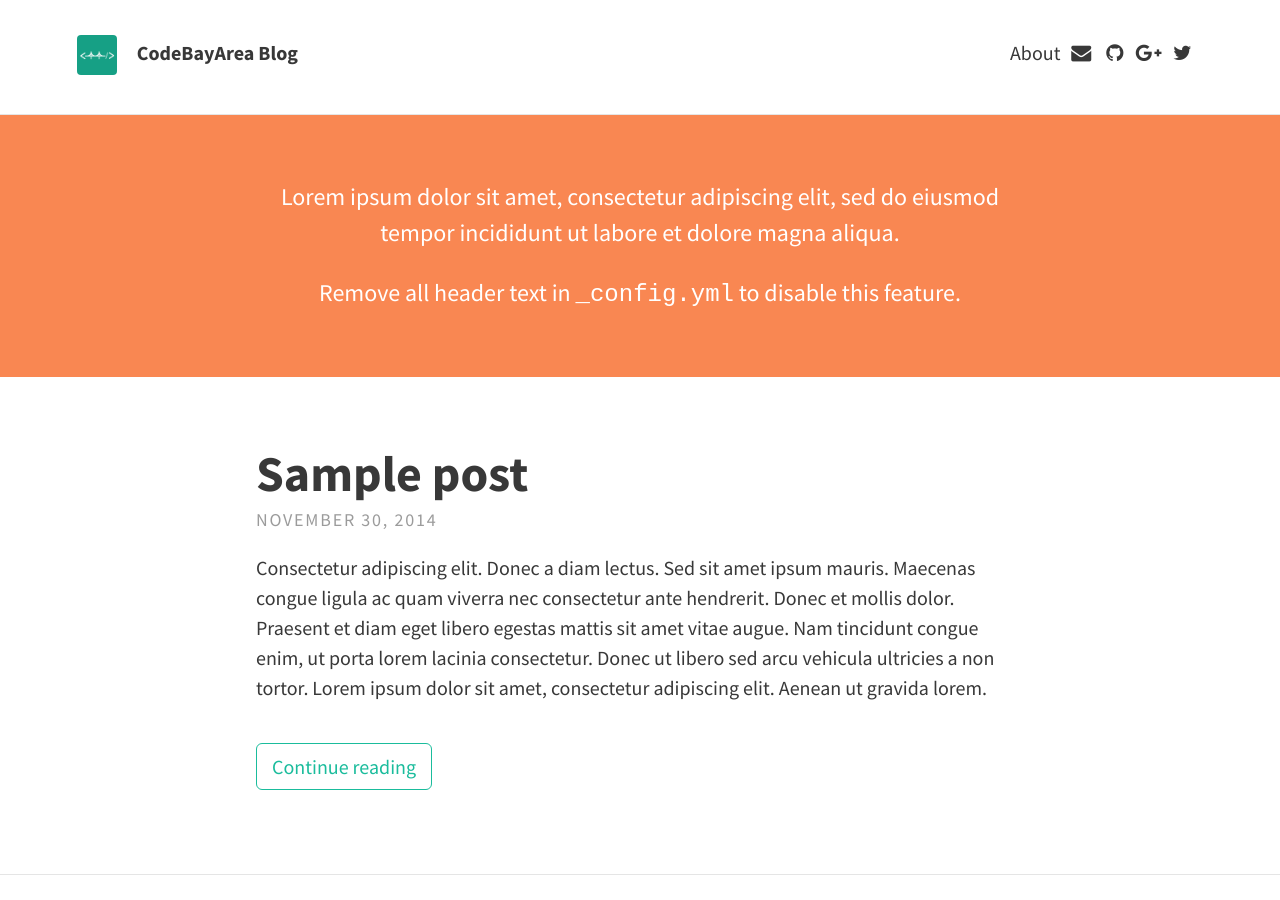
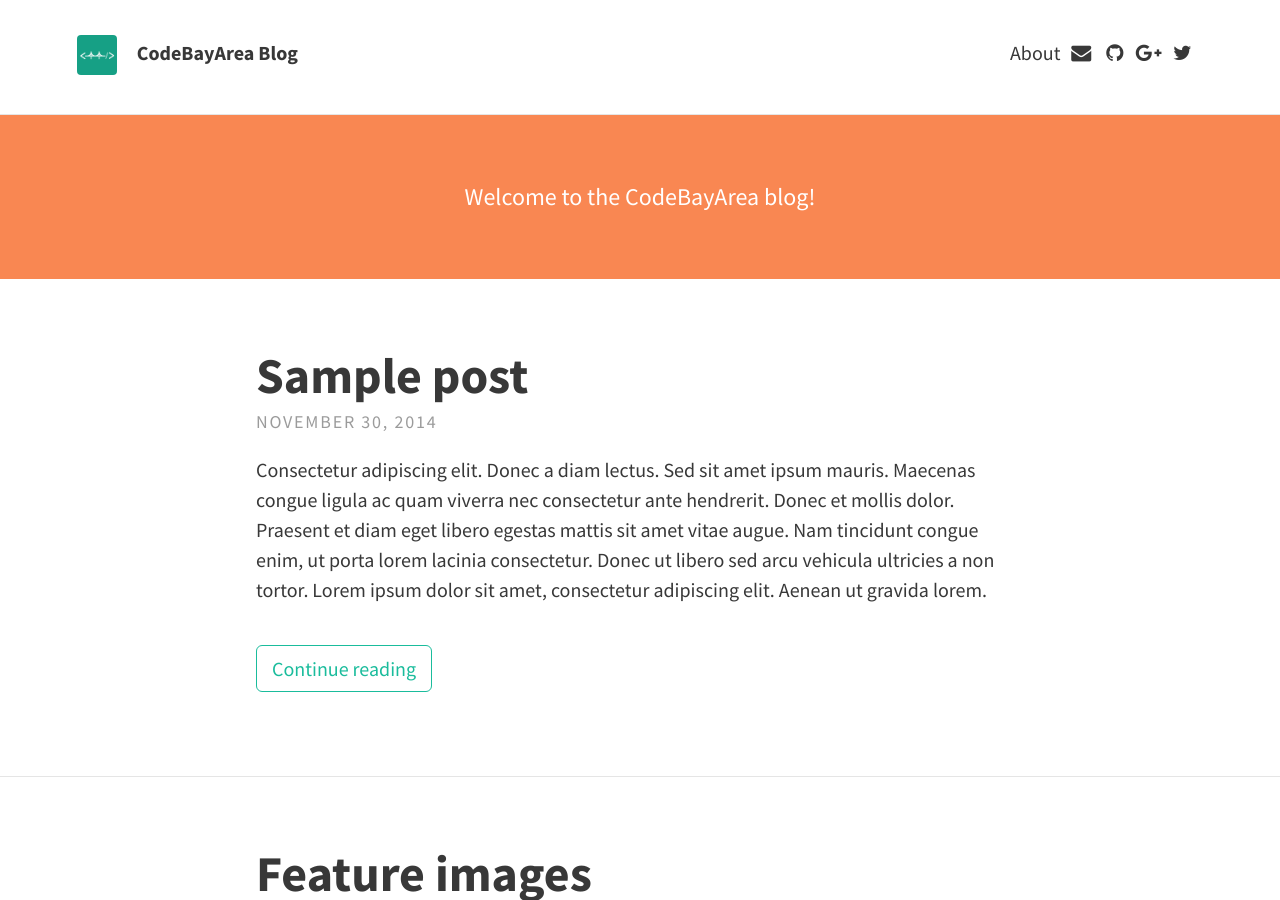
Before and after one commit to codebayarea/codebayarea.github.io, a Jekyll site: the page built from index.html, in a window 1280 px wide and 900 px high. Built offline with Jekyll 4.4.1, drawn with Linux system fonts in a browser that asks for light colours; nearby versions of some CDN libraries; the list of posts is cut into pages by our own code.

Commit message:
Shorten header text

```diff
--- a/_config.yml
+++ b/_config.yml
@@ -12,9 +12,7 @@
 
   # Header and footer text
   header_text: >
-     <p>Lorem ipsum dolor sit amet, consectetur adipiscing elit, sed do eiusmod tempor incididunt ut labore et dolore magna aliqua.</p>
-
-     <p>Remove all header text in <code>_config.yml</code> to disable this feature.</p>
+     <p>Welcome to the CodeBayArea blog!</p>
   header_text_feature_image:
   footer_text: >
    Powered by <a href="http://jekyllrb.com">Jekyll</a> with <a href="https://rohanchandra.github.io/project/type/">Type Theme</a>
```
